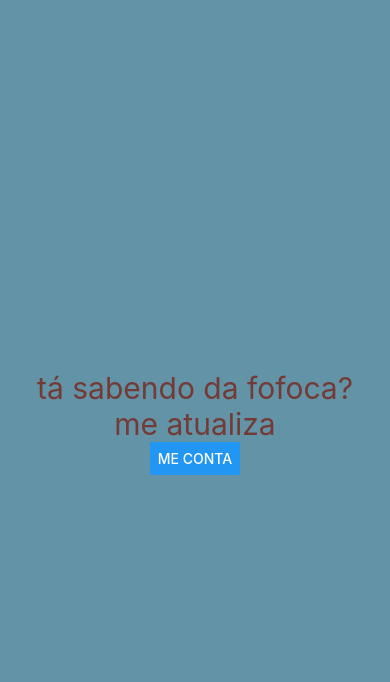
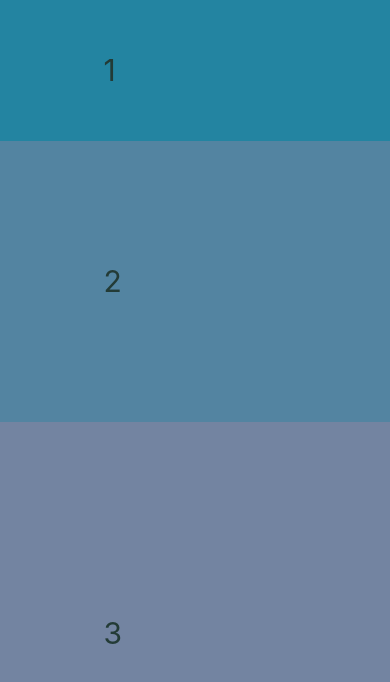
Before and after one commit to leticia-f/expo-interface, a React Native app: screen / in a window 390 px wide. Shown: the top 682 px of the page. Built offline with nearby package versions, Linux system fonts and the light colour scheme.

Commit message:
editando direções com flex - 30.03

```diff
--- a/App.js
+++ b/App.js
@@ -4,7 +4,7 @@
 // state é mutável e o props não é
 
 export default function App() {
-  const [atualizado,setAtualizado] = useState('me atualiza')
+  const [atualizado, setAtualizado] = useState('me atualiza')
 
   const onClickHandler = () => {
     setAtualizado('atualizei')
@@ -12,26 +12,50 @@
 
   return (
     <View style={styles.container}>
-      <Text style={styles.text}> tá sabendo da fofoca? </Text>
-      <Text style={styles.text}> {atualizado} </Text>
-      <Button style={styles.button} title="me conta" onPress={onClickHandler} />
+      <View style={styles.view1}>
+        <Text style={styles.text}> 1 </Text>
+      </View>
+      <View style={styles.view2}>
+        <Text style={styles.text}> 2 </Text>
+      </View>
+      <View style={styles.view3}>
+        <Text style={styles.text}> 3 </Text>
+      </View>
     </View>
   );
 }
+
+{/* a prioridade é mudar as direções*/}
 
 const styles = StyleSheet.create({
   container: {
     flex: 1,
     backgroundColor: '#6393A6',
-    alignItems: 'center',
+    alignItems: 'stretch', /* stretch serve para preencher 100% */
     justifyContent: 'center',
+    flexDirection: 'column',
   },
   text: {
     fontSize: 30,
-    color: '#733B36',
+    color: '#233B36',
+    width:200,
   },
-  button: {
-    color: '#733B36',
-    padding: 20,
+  view1: {
+    flex:1,
+    backgroundColor: '#2384A1',
+    alignItems:'center',
+    justifyContent:'center',
+  },
+  view2: {
+    flex:2,
+    backgroundColor: '#5384A1',
+    alignItems:'center',
+    justifyContent:'center',
+  },
+  view3: {
+    flex:3,
+    backgroundColor: '#7384A1',
+    alignItems:'center',
+    justifyContent:'center',
   },
 });
```
